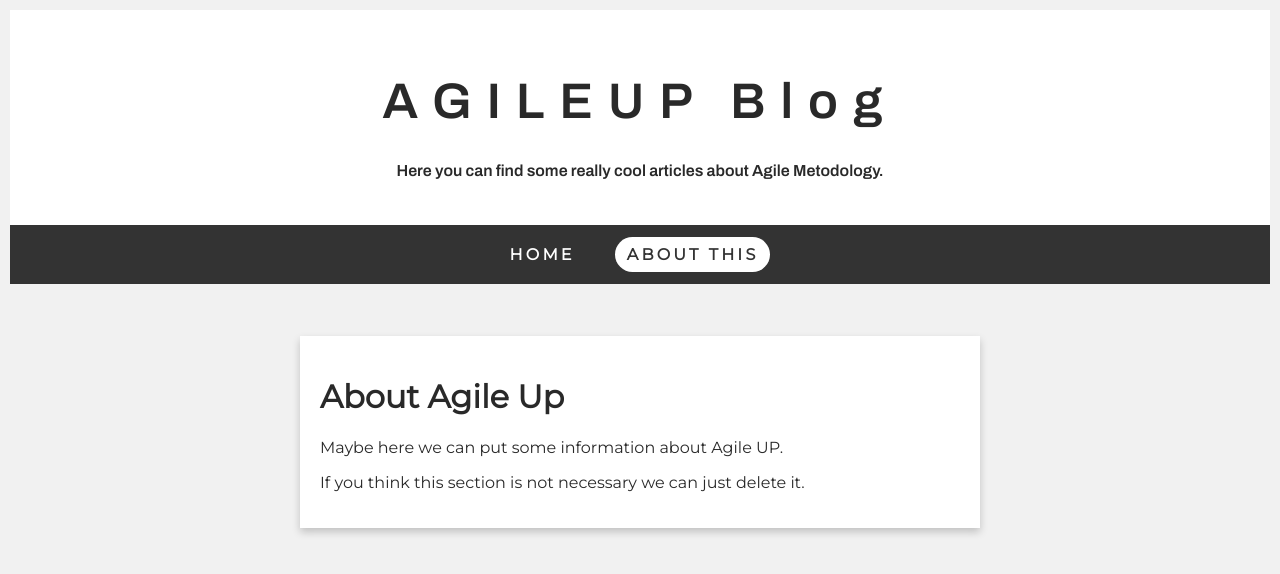
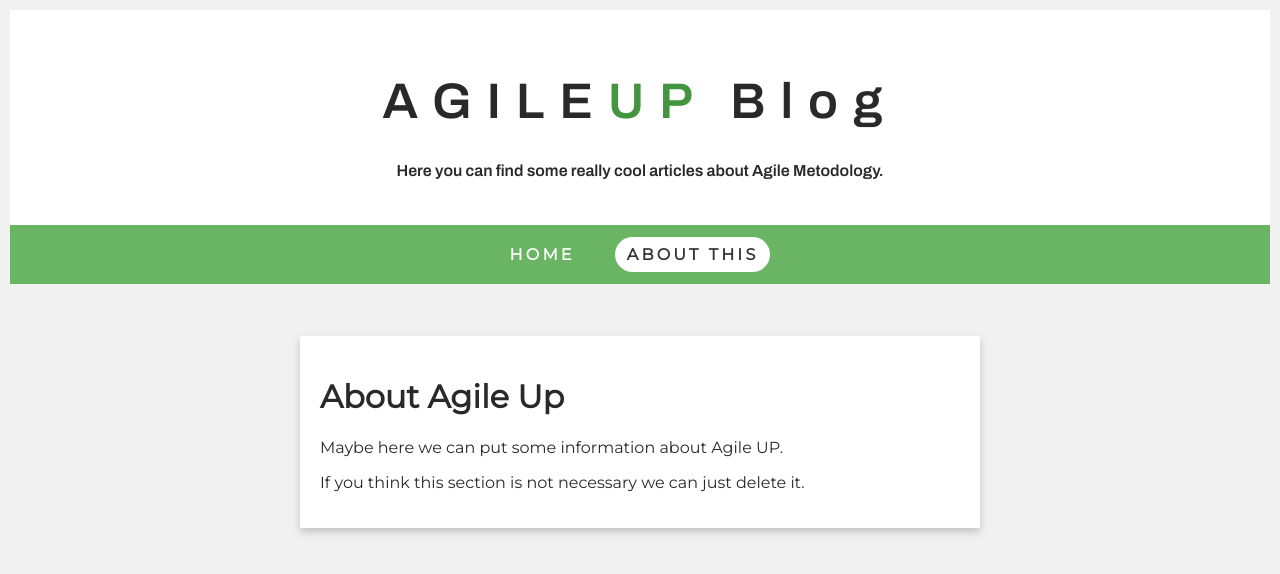
Before and after one commit to praton90/agileup-website, a React (Create React App) app: page /#/about in a window 1280 px wide. Shown: the top 574 px of the page. Built offline with nearby package versions, Linux system fonts and the light colour scheme.

Commit message:
Colors improvements

```diff
--- a/src/components/Layout/Header/Header.js
+++ b/src/components/Layout/Header/Header.js
@@ -7,7 +7,9 @@ const header = (props) => {
   return (
     <header>
       <div className={styles.Header}>
-        <h1>AGILEUP Blog</h1>
+        <h1>
+          AGILE<span style={{ color: "#43963f" }}>UP</span> Blog
+        </h1>
         <p>
           Here you can find some really cool articles about Agile Metodology.
         </p>
--- a/src/components/Layout/Nav/Nav.css
+++ b/src/components/Layout/Nav/Nav.css
@@ -1,5 +1,5 @@
 .Nav {
-  background-color: #333;
+  background-color: #69b564;
 }
 
 .Nav ul {
--- a/src/components/PostItem/PostItem.css
+++ b/src/components/PostItem/PostItem.css
@@ -1,5 +1,5 @@
 .btn {
-  background-color: #7ba736;
+  background-color: #43963f;
   text-decoration: none;
   border-radius: 10px;
   padding: 0.5em 0.75em;
@@ -26,7 +26,7 @@
   font-size: 2rem;
   font-style: italic;
   font-weight: 900;
-  color: #7ba736;
+  color: #43963f;
   margin-top: 0;
 }
 
```
